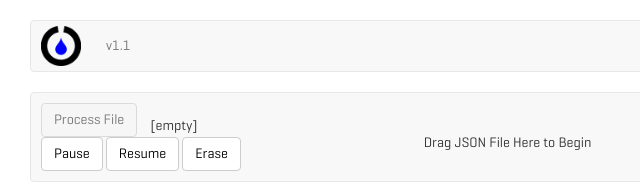
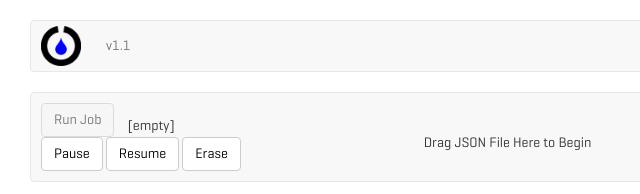
Before and after one commit to Opentrons/otone_frontend, an Electron app: page src/index.html in a window 1200 px wide. Shown: the top 194 px of the page, 0-640 px from the left. Drawn offline with Linux system fonts and the light colour scheme; no server answers.

Commit message:
changed name of Run button

```diff
--- a/src/index.html
+++ b/src/index.html
@@ -72,7 +72,7 @@
 				<div class="UI-block center-block" id="dragDiv">
 					<div class="row">
 					<div class="col-xs-4 col-sm-4  col-md-4  col-lg-4">
-					<button disabled="true" type="button" class="btn" id="runButton">Process File</button>
+					<button disabled="true" type="button" class="btn" id="runButton">Run Job</button>
 					<span id="fileName">
 					[empty] </span><br>
 					<button type="button" class="btn tron-white" onclick="pause()">Pause</button>
```
